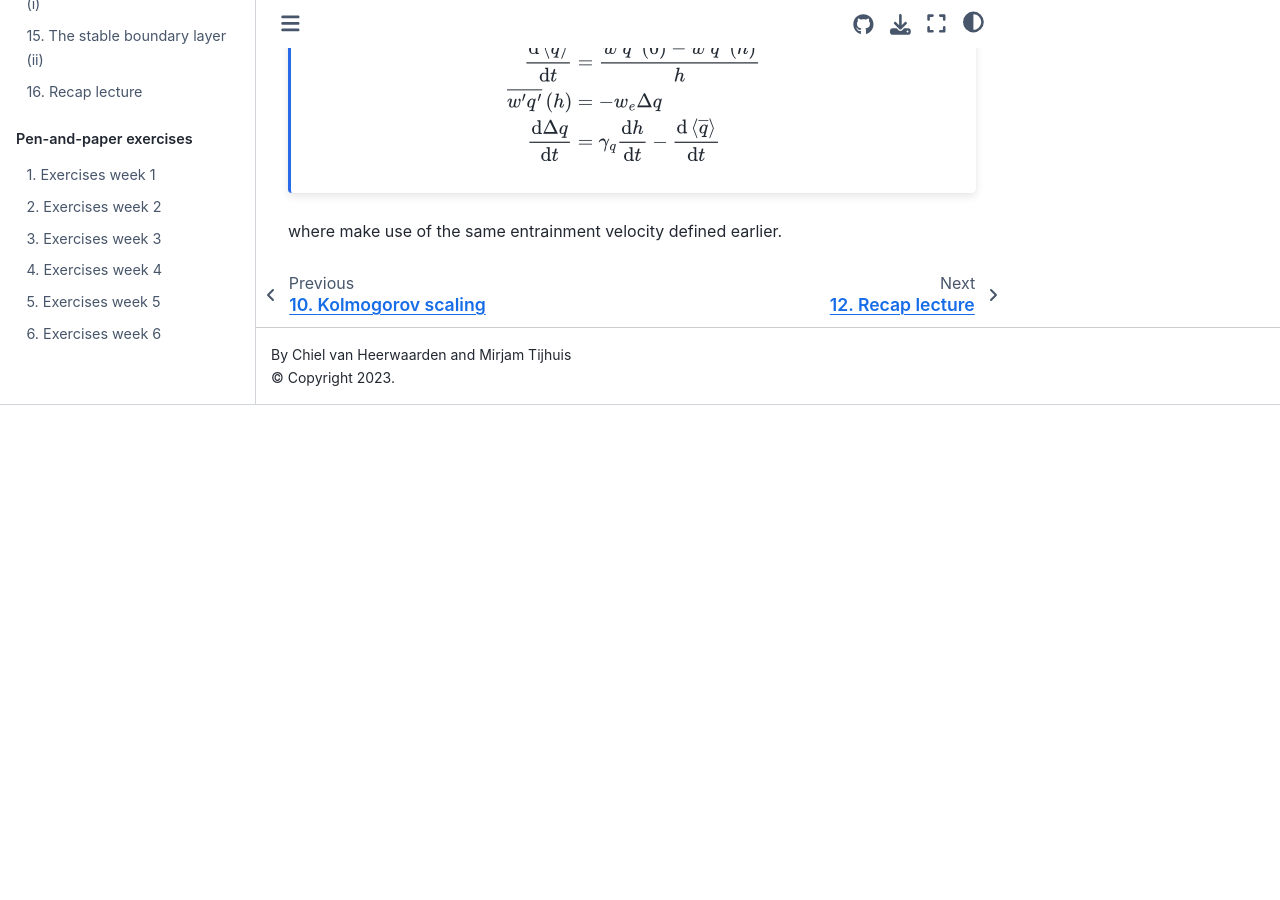
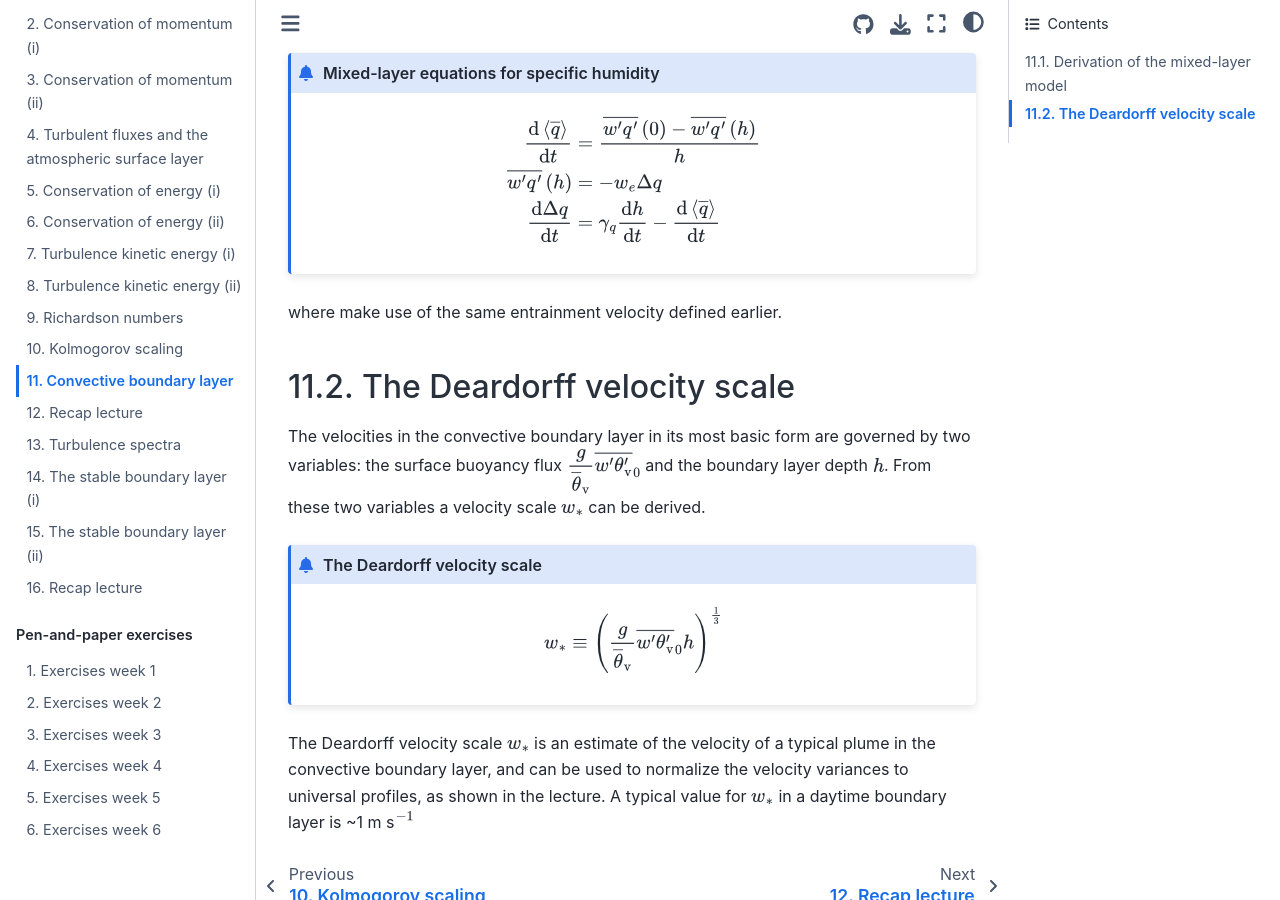
Before and after one commit to boundary-layer-meteo/boundary-layer-meteo.github.io, a Jupyter Book: the page built from lectures/11_cbl.md, in a window 1280 px wide and 900 px high, scrolled down 2715 px. Built offline with Jupyter Book 1.0.4 settings and Sphinx 7.4.7 and the Sphinx Book theme 1.1.4, drawn with Linux system fonts in a browser that asks for light colours; before the commit the page ends 3120 px from its top, so only the background shows below that; some of the changed text lies outside the part shown.

Commit message:
Add the deardorff scale.

````diff
--- a/lectures/11_cbl.md
+++ b/lectures/11_cbl.md
@@ -1,4 +1,6 @@
 # Convective boundary layer
+
+## Derivation of the mixed-layer model
 
 During daytime, there is a well-mixed convective boundary layer of approximately 1 km in depth.
 If we assume horizontal homogeneity, no subsidence and high Reynolds numbers, the conservation of energy in this layer can be described as
@@ -157,3 +159,15 @@ $$
 ```
 
 where make use of the same entrainment velocity defined earlier.
+
+
+## The Deardorff velocity scale
+The velocities in the convective boundary layer in its most basic form are governed by two variables: the surface buoyancy flux $\dfrac{g}{\overline{\theta}_\mathrm{v}} \overline{ w^\prime \theta_\mathrm{v}^\prime}_0$ and the boundary layer depth $h$. From these two variables a velocity scale $w_*$ can be derived.
+
+```{admonition} The Deardorff velocity scale
+$$
+w_* \equiv \left( \dfrac{g}{\overline{\theta}_\mathrm{v}} \overline{ w^\prime \theta_\mathrm{v}^\prime}_0 h \right)^\frac{1}{3}
+$$
+```
+
+The Deardorff velocity scale $w_*$ is an estimate of the velocity of a typical plume in the convective boundary layer, and can be used to normalize the velocity variances to universal profiles, as shown in the lecture. A typical value for $w_*$ in a daytime boundary layer is ~1 m s$^{-1}$
````
